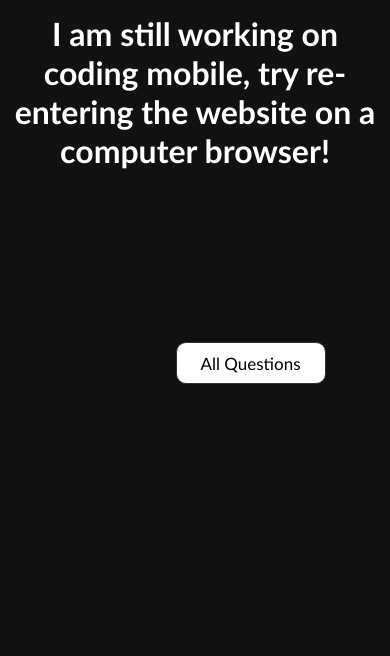
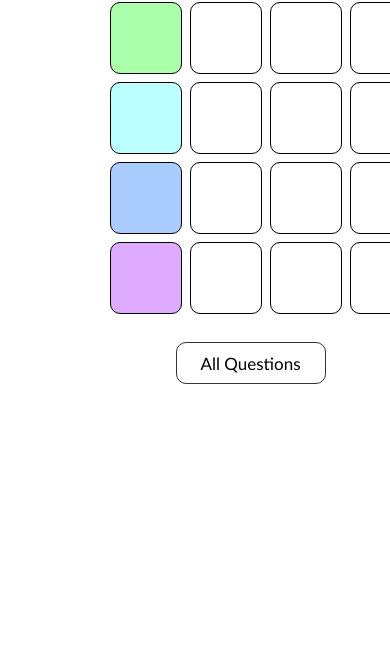
Before and after one commit to Gabe-Antell-Proulx/Gabe-Antell-Proulx.github.io, a plain HTML site: page game.html in a window 390 px wide. Shown: the part 188-844 px from the top of the page. Drawn offline with Linux system fonts and the light colour scheme.

Commit message:
Update game.html

```diff
--- a/game.html
+++ b/game.html
@@ -31,10 +31,6 @@
       <button onclick='openStats()' id='inspection' class="dot" style="left:0px; top:0px; font-weight:bold; font-size: 35px;"><img src='profits.png' style="height: 17px; width: 17px;"></img></button>
     </div>
     <h1 style="font-family: 'Trebuchet MS';" id='themeText'></h1>
-
-<h1 id='mobilePage' style='visibility:hidden; color:white; font-family:"Trebuchet MS";'>
-      <center>I am still working on coding mobile, try re-entering the website on a computer browser!</center>
-    </h1>
 
     <div class='grid' id='grid'>
       <div class=questions id='sciq' style='color:#77cc77; left:340px; top:0px;'><span
@@ -126,12 +122,6 @@
     <input type="text" id="myTextField" value="Text field.">
     </div>
   <script>
-    if (window.matchMedia("(max-width: 767px)").matches) {
-      document.getElementById('all').style.visibility = 'hidden';
-      document.body.style.backgroundColor = "#111111";
-      document.getElementById('mobilePage').style.visibility = 'visible';
-      //mobile device
-    }
     const puzzles = [
         {
           answers: ['F', 'E', 'T', 'A'],
```
